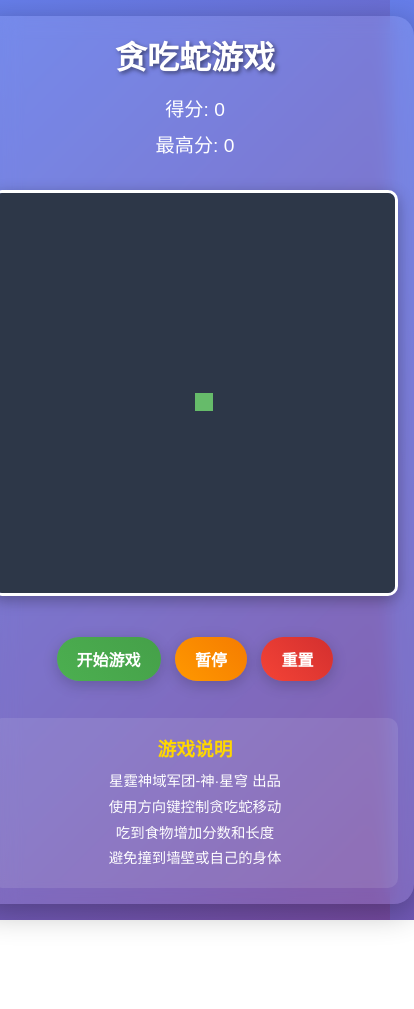
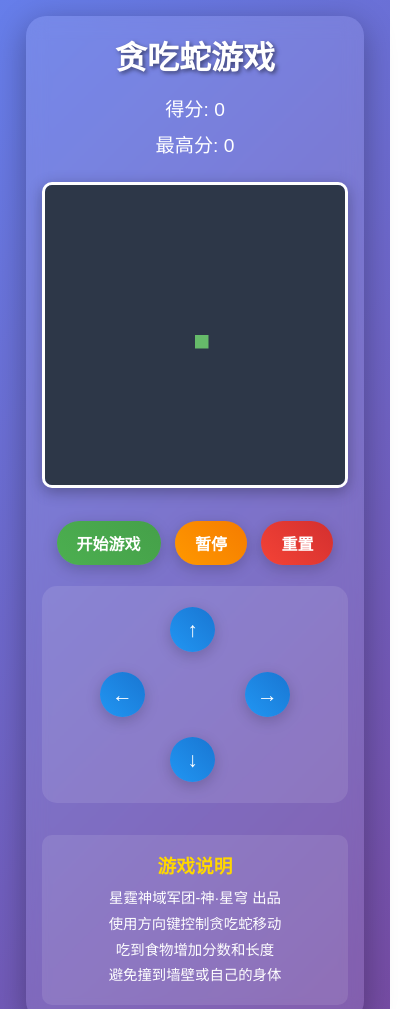
Before and after one commit to LifelongWanderer/SnakeGame, a plain HTML site: page index.html in a window 390 px wide. Shown: the top 1009 px of the page, 414 px wide, since content can reach past the window. Before the commit the page ends 920 px from the top, so only its background shows below. Drawn offline with Linux system fonts and the light colour scheme.

Commit message:
增加方向键

```diff
--- a/index.html
+++ b/index.html
@@ -21,6 +21,16 @@
             <button id="pauseBtn">暂停</button>
             <button id="resetBtn">重置</button>
         </div>
+        <div class="mobile-controls">
+            <div class="direction-controls">
+                <button id="upBtn" class="direction-btn">↑</button>
+                <div class="middle-row">
+                    <button id="leftBtn" class="direction-btn">←</button>
+                    <button id="rightBtn" class="direction-btn">→</button>
+                </div>
+                <button id="downBtn" class="direction-btn">↓</button>
+            </div>
+        </div>
         <div class="instructions">
             <h3>游戏说明</h3>
             <p>星霆神域军团-神·星穹 出品</p>
--- a/script.js
+++ b/script.js
@@ -5,6 +5,10 @@ const highScoreElement = document.getElementById('highScore');
 const startBtn = document.getElementById('startBtn');
 const pauseBtn = document.getElementById('pauseBtn');
 const resetBtn = document.getElementById('resetBtn');
+const upBtn = document.getElementById('upBtn');
+const downBtn = document.getElementById('downBtn');
+const leftBtn = document.getElementById('leftBtn');
+const rightBtn = document.getElementById('rightBtn');
 
 const gridSize = 20;
 const tileCount = canvas.width / gridSize;
@@ -201,6 +205,37 @@ document.addEventListener('keydown', (e) => {
     }
 });
 
+function changeDirection(newDx, newDy) {
+    if (gameRunning && !gamePaused) {
+        dx = newDx;
+        dy = newDy;
+    }
+}
+
+upBtn.addEventListener('click', () => {
+    if (dy !== 1) {
+        changeDirection(0, -1);
+    }
+});
+
+downBtn.addEventListener('click', () => {
+    if (dy !== -1) {
+        changeDirection(0, 1);
+    }
+});
+
+leftBtn.addEventListener('click', () => {
+    if (dx !== 1) {
+        changeDirection(-1, 0);
+    }
+});
+
+rightBtn.addEventListener('click', () => {
+    if (dx !== -1) {
+        changeDirection(1, 0);
+    }
+});
+
 startBtn.addEventListener('click', startGame);
 pauseBtn.addEventListener('click', pauseGame);
 resetBtn.addEventListener('click', resetGame);
--- a/style.css
+++ b/style.css
@@ -102,6 +102,66 @@ button:active {
     font-size: 0.9rem;
 }
 
+.mobile-controls {
+    display: none;
+    margin: 1rem 0;
+    padding: 1rem;
+    background: rgba(255, 255, 255, 0.1);
+    border-radius: 15px;
+}
+
+.direction-controls {
+    display: grid;
+    grid-template-columns: repeat(3, 1fr);
+    grid-template-rows: repeat(3, 1fr);
+    gap: 10px;
+    max-width: 200px;
+    margin: 0 auto;
+}
+
+.middle-row {
+    grid-column: 1 / -1;
+    display: flex;
+    justify-content: space-between;
+    align-items: center;
+}
+
+.direction-btn {
+    background: linear-gradient(45deg, #2196F3, #1976D2);
+    color: white;
+    border: none;
+    width: 50px;
+    height: 50px;
+    border-radius: 50%;
+    font-size: 1.5rem;
+    font-weight: bold;
+    cursor: pointer;
+    transition: all 0.3s ease;
+    box-shadow: 0 4px 15px rgba(0, 0, 0, 0.2);
+    display: flex;
+    align-items: center;
+    justify-content: center;
+}
+
+.direction-btn:hover {
+    transform: scale(1.1);
+    box-shadow: 0 6px 20px rgba(0, 0, 0, 0.3);
+}
+
+.direction-btn:active {
+    transform: scale(0.95);
+}
+
+#upBtn {
+    grid-column: 2;
+    grid-row: 1;
+}
+
+#downBtn {
+    grid-column: 2;
+    grid-row: 3;
+}
+
 @media (max-width: 600px) {
     .container {
         padding: 1rem;
@@ -121,4 +181,23 @@ button:active {
         margin: 5px;
         padding: 10px 20px;
     }
+
+    .mobile-controls {
+        display: block;
+    }
+
+    .game-container {
+        margin: 0.5rem 0;
+    }
+
+    #gameCanvas {
+        width: 300px;
+        height: 300px;
+    }
+
+    .direction-btn {
+        width: 45px;
+        height: 45px;
+        font-size: 1.3rem;
+    }
 }
```
